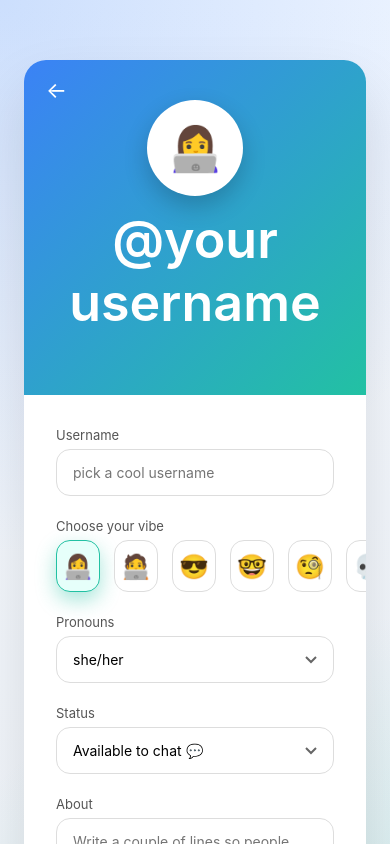
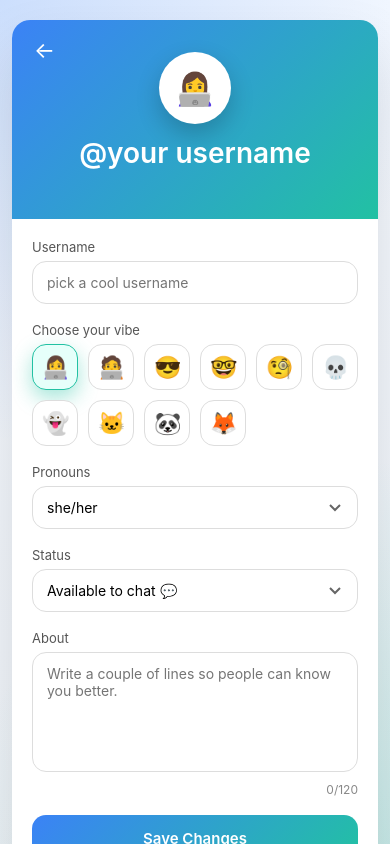
Before and after one commit to Tanishka270/chattr-box, a React (Vite) app: page /profile in a window 390 px wide. Built offline with nearby package versions, Linux system fonts and the light colour scheme; no server answers.

Commit message:
adding responsiveness

```diff
--- a/src/components/Profile.css
+++ b/src/components/Profile.css
@@ -289,3 +289,110 @@ background:
   opacity: 1 !important;
   backdrop-filter: none !important;
 }
+
+/* ================= RESPONSIVE ================= */
+
+/* -------- Tablets (≤ 1024px) -------- */
+@media (max-width: 1024px) {
+  .profile-card {
+    width: 100%;
+    max-width: 720px;
+    min-height: auto;
+  }
+
+  .profile-body {
+    padding: 28px;
+  }
+
+  .profile-username {
+    font-size: 42px;
+  }
+}
+
+/* -------- Mobile (≤ 768px) -------- */
+@media (max-width: 768px) {
+
+  .profile-page {
+    padding: 20px 12px;
+  }
+
+  .profile-card {
+    width: 100%;
+    border-radius: 18px;
+  }
+
+  .profile-header-gradient {
+    padding: 32px 16px 48px;
+  }
+
+  .profile-avatar {
+    width: 80px;
+    height: 80px;
+    font-size: 36px;
+  }
+
+  .profile-username {
+    font-size: 34px;
+  }
+
+  .profile-realname {
+    font-size: 16px;
+  }
+
+  .profile-body {
+    padding: 20px;
+    gap: 18px;
+  }
+
+  .profile-field input,
+  .profile-field textarea,
+  .profile-select {
+    padding: 12px 14px;
+    font-size: 14px;
+  }
+
+  .profile-field textarea {
+    min-height: 120px;
+  }
+
+  .avatar-picker {
+    flex-wrap: wrap;
+    gap: 10px;
+  }
+
+  .avatar-option {
+    width: 46px;
+    height: 46px;
+    font-size: 22px;
+  }
+
+  .profile-save-btn {
+    padding: 14px;
+    font-size: 15px;
+    border-radius: 14px;
+  }
+}
+
+/* -------- Small phones (≤ 420px) -------- */
+@media (max-width: 420px) {
+
+  .profile-username {
+    font-size: 28px;
+  }
+
+  .profile-avatar {
+    width: 72px;
+    height: 72px;
+    font-size: 32px;
+  }
+
+  .profile-guest-card {
+    width: 92%;
+    padding: 24px;
+  }
+
+  .google-btn {
+    padding: 12px;
+    font-size: 14px;
+  }
+}
```
